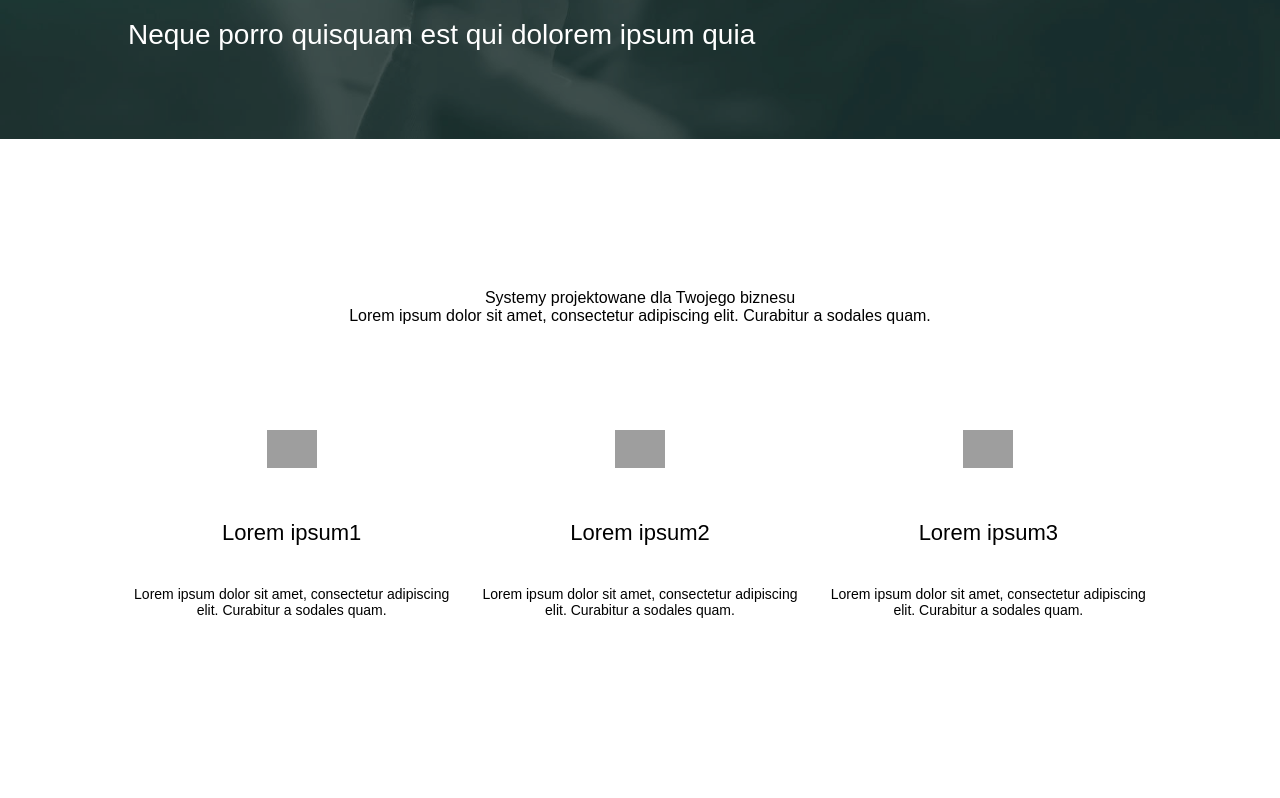
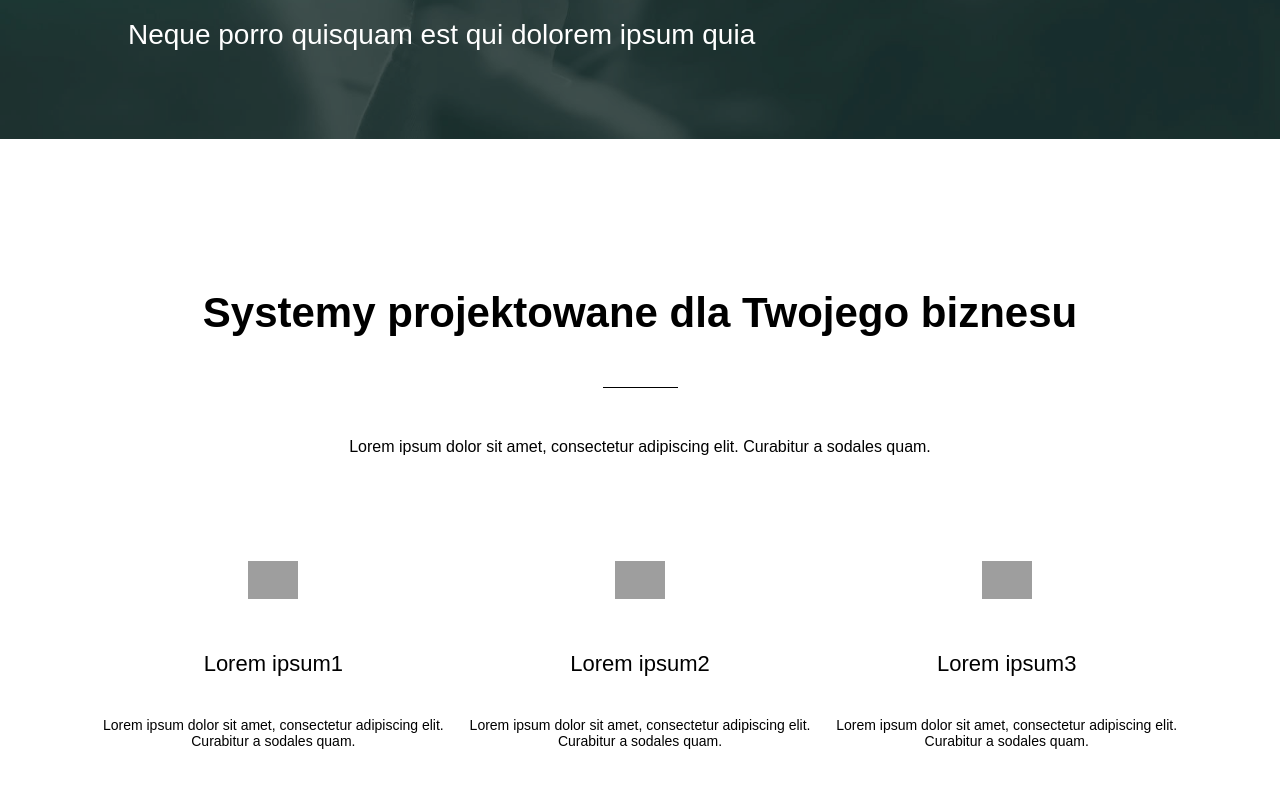
Before and after one commit to Redpike/softnet-website, a Gatsby site: page / in a window 1280 px wide. Shown: the part 600-1398 px from the top of the page. Built offline with nearby package versions, Linux system fonts and the light colour scheme; Gatsby itself is replaced by a stand-in of ours; grey boxes are pictures that could not be loaded.

Commit message:
Add header section to CompanyGoals component

```diff
--- a/src/assets/styles/theme.js
+++ b/src/assets/styles/theme.js
@@ -15,8 +15,9 @@ export const theme = {
             xxl: '9.4rem',
         },
         family: {
-            montserrat: '"Montserrat Regular", sans-serif',
-            darkerGrotesque: '"DarkerGrotesque Bold", sans-serif'
+            // TODO repair fonts
+            montserrat: '"Montserrat-Regular", sans-serif',
+            darkerGrotesque: '"DarkerGrotesque-Bold", sans-serif'
         }
     },
     mq: {
--- a/src/components/CompanyGoals/CompanyGoals.js
+++ b/src/components/CompanyGoals/CompanyGoals.js
@@ -4,18 +4,28 @@ import Icon from '../Icon/Icon';
 import companyGoalItems from '../../shared/CompanyGoalItems';
 
 const CompanyGoalsWrapper = styled.div`
-    max-width: 1100px;
-    width: 95%;
-    margin: 0 auto;
+    width: 100%;
     padding: 150px 0;
 `;
 
 const CompanyGoalsHeaderWrapper = styled.div`
+    max-width: 1100px;
+    width: 95%;
+    margin: 0 auto;
     text-align: center;
 `;
 
 const CompanyGoalsHeader = styled.div`
+    font-family: ${({theme}) => theme.font.family.darkerGrotesque};
+    font-size: ${({theme}) => theme.font.size.m};
+    font-weight: 700;
+`;
 
+const CompanyGoalsHeaderSeparator = styled.div`
+    content: '';
+    width: 75px;
+    margin: 50px auto;
+    border-top: 1px solid #000000;
 `;
 
 const CompanyGoalsSubheader = styled.div`
@@ -37,6 +47,10 @@ const GoalItem = styled.div`
 
     > div:last-child {
         margin: 0;
+    }
+
+    ${({theme}) => theme.mq.desktop_lt} {
+        margin: 50px 0;
     }
 `;
 
@@ -80,6 +94,7 @@ const CompanyGoals = () => (
             <CompanyGoalsHeader>
                 Systemy projektowane dla Twojego biznesu
             </CompanyGoalsHeader>
+            <CompanyGoalsHeaderSeparator />
             <CompanyGoalsSubheader>
                 Lorem ipsum dolor sit amet, consectetur adipiscing elit. Curabitur a sodales quam.
             </CompanyGoalsSubheader>
```
